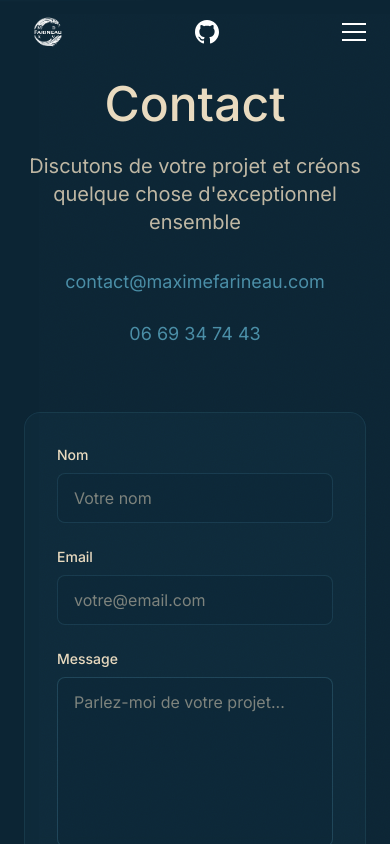
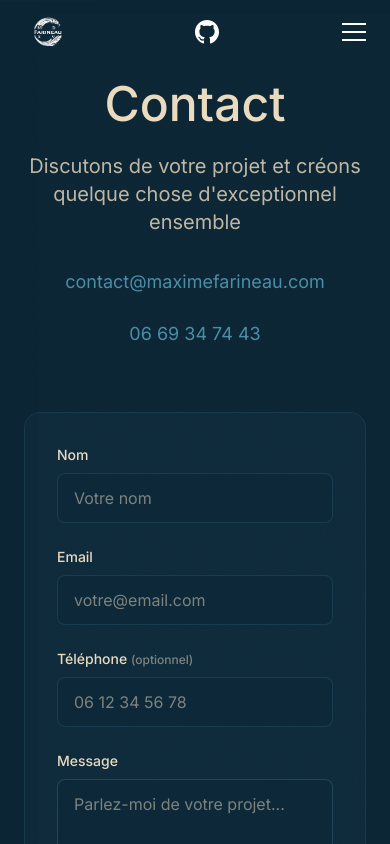
Before and after one commit to maxfrn56/Portfolio, a Next.js app: page / in a window 390 px wide. Both pictures are taken after a click on the button "Demander un devis". Shown: the part 6737-7581 px from the top of the page. Built offline with nearby package versions, Linux system fonts and the light colour scheme.

Commit message:
Ajout champ téléphone optionnel dans formulaire de contact

```diff
--- a/app/api/contact/route.ts
+++ b/app/api/contact/route.ts
@@ -5,6 +5,7 @@ import { Resend } from 'resend';
 const contactSchema = z.object({
   name: z.string().min(2),
   email: z.string().email(),
+  phone: z.string().optional(),
   message: z.string().min(10),
 });
 
@@ -23,6 +24,7 @@ export async function POST(request: NextRequest) {
         console.log('📧 Message reçu (mode développement - email non envoyé):');
         console.log('Nom:', validatedData.name);
         console.log('Email:', validatedData.email);
+        console.log('Téléphone:', validatedData.phone || 'Non renseigné');
         console.log('Message:', validatedData.message);
 
         return NextResponse.json(
@@ -69,6 +71,7 @@ export async function POST(request: NextRequest) {
           <div style="margin-top: 20px;">
             <p><strong>Nom:</strong> ${validatedData.name}</p>
             <p><strong>Email:</strong> <a href="mailto:${validatedData.email}">${validatedData.email}</a></p>
+            ${validatedData.phone ? `<p><strong>Téléphone:</strong> <a href="tel:${validatedData.phone.replace(/\s/g, '')}">${validatedData.phone}</a></p>` : ''}
           </div>
 
           <div style="margin-top: 30px; padding: 15px; background-color: #f5f5f5; border-left: 4px solid #5a8fa3;">
@@ -86,6 +89,7 @@ Nouveau message de contact
 
 Nom: ${validatedData.name}
 Email: ${validatedData.email}
+${validatedData.phone ? `Téléphone: ${validatedData.phone}` : ''}
 
 Message:
 ${validatedData.message}
--- a/components/sections/Contact.tsx
+++ b/components/sections/Contact.tsx
@@ -11,6 +11,7 @@ import { useSectionTransition } from '@/hooks/useSectionTransition';
 const contactSchema = z.object({
   name: z.string().min(2, 'Le nom doit contenir au moins 2 caractères'),
   email: z.string().email('Email invalide'),
+  phone: z.string().optional(),
   message: z.string().min(10, 'Le message doit contenir au moins 10 caractères'),
 });
 
@@ -159,6 +160,23 @@ export default function Contact() {
               )}
             </div>
 
+            {/* Téléphone */}
+            <div>
+              <label htmlFor="phone" className="block text-sm font-medium text-sand mb-2">
+                Téléphone <span className="text-sand/50 text-xs">(optionnel)</span>
+              </label>
+              <input
+                {...register('phone')}
+                type="tel"
+                id="phone"
+                className="w-full px-4 py-3 bg-ocean-deep/50 border border-accent-blue/20 rounded-lg text-white placeholder-sand/50 focus:outline-none focus:border-accent-blue transition-colors"
+                placeholder="06 12 34 56 78"
+              />
+              {errors.phone && (
+                <p className="mt-1 text-sm text-red-400">{errors.phone.message}</p>
+              )}
+            </div>
+
             {/* Message */}
             <div>
               <label htmlFor="message" className="block text-sm font-medium text-sand mb-2">
```
